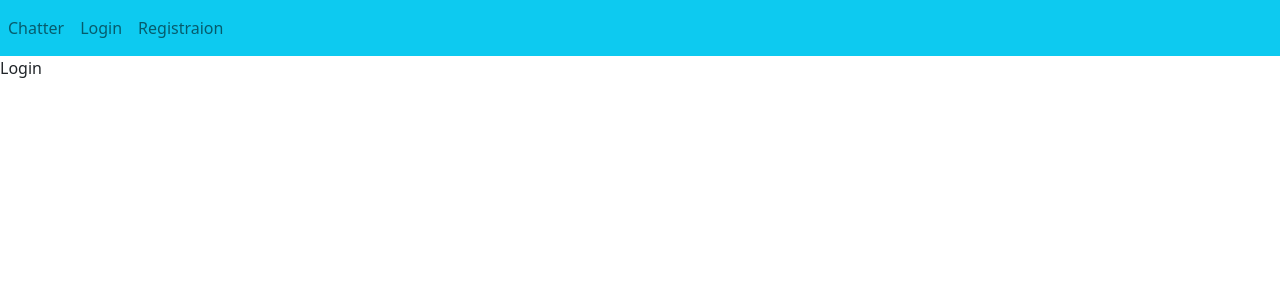
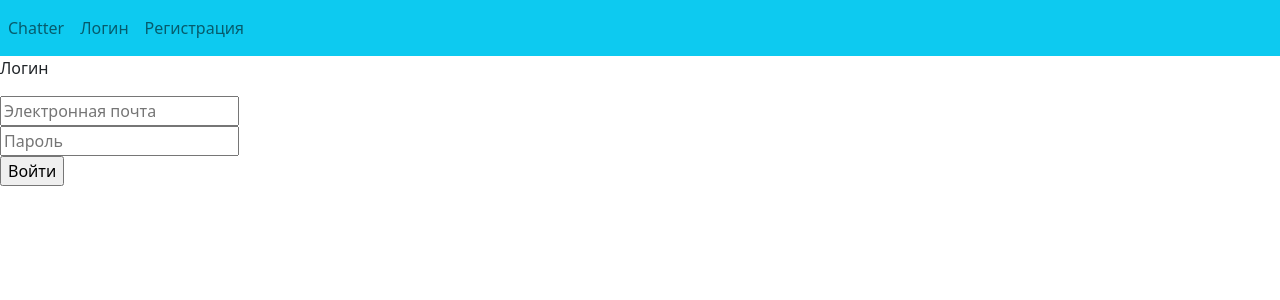
Before and after one commit to Cagey7/chatter, a Flask app: page /login in a window 1280 px wide. Shown: the top 300 px of the page. Run offline with Flask 3, Linux system fonts and the light colour scheme.

Commit message:
Added forms for login and registration

```diff
--- /dev/null
+++ b/app/auth/forms.py
@@ -0,0 +1,19 @@
+from flask_wtf import FlaskForm
+from wtforms import StringField, PasswordField, SubmitField, BooleanField
+from wtforms.validators import DataRequired, Email, EqualTo
+
+
+class LoginForm(FlaskForm):
+    """Flask wtf login class"""
+    email = StringField("Электронная почта", validators=[DataRequired("Введите электронную почту"), Email("Неправильный формат электронной почты")])
+    password = PasswordField("Пароль", validators=[DataRequired()])
+    remember_me = BooleanField("Запомнить меня")
+    submit = SubmitField("Войти")
+
+
+class RegistrationForm(FlaskForm):
+    """Flask wtf registration class"""
+    email = StringField("Электронная почта", validators=[DataRequired(), Email("Неправильный формат электронной почты")])
+    password = PasswordField("Пароль", validators=[DataRequired(), EqualTo("confirm_password", message="Пароли не совпадают")])
+    confirm_password = PasswordField("Подтвердите пароль", validators=[DataRequired()])
+    submit = SubmitField("Зарегистрироваться")
--- a/app/auth/views.py
+++ b/app/auth/views.py
@@ -1,12 +1,15 @@
 from flask import render_template
 from . import auth
+from .forms import *
 
 
 @auth.route("/login", methods=["GET", "POST"])
 def login():
-    return render_template("auth/login.html")
+    form = LoginForm()
+    return render_template("auth/login.html", form=form)
 
 
 @auth.route("/register", methods=["GET", "POST"])
 def register():
-    return render_template("auth/register.html")
+    form = RegistrationForm()
+    return render_template("auth/register.html", form=form)
--- a/app/templates/auth/login.html
+++ b/app/templates/auth/login.html
@@ -1,9 +1,21 @@
 {% extends "base.html" %}
 
 {% block title %}
-    <title>Login</title>
+    <title>Логин</title>
 {% endblock %}
 
 {% block content %}
-    <p>Login</p>
+    <p>Логин</p>
+    <form action="/login", method="post">
+        {{ form.hidden_tag() }}
+        <div>
+            {{ form.email(placeholder="Электронная почта")}}
+        </div>
+        <div>
+            {{ form.password(placeholder="Пароль")}}
+        </div>
+        <div>
+            {{ form.submit(type="submit") }}
+        </div>
+    </form>
 {% endblock %}
--- a/app/templates/base.html
+++ b/app/templates/base.html
@@ -14,8 +14,8 @@
         <nav class="navbar navbar-expand-sm navbar-white bg-info">
             <div class="navbar-nav">
                 <a class="nav-item nav-link" href="#">Chatter</a>
-                <a class="nav-item nav-link" href="#">Login</a>
-                <a class="nav-item nav-link" href="#">Registraion</a>
+                <a class="nav-item nav-link" href="#">Логин</a>
+                <a class="nav-item nav-link" href="#">Регистрация</a>
             </div>
         </nav>
         {% block content %}{% endblock %}
--- a/requirements.txt
+++ b/requirements.txt
@@ -2,3 +2,5 @@ Flask==2.2.2
 python-dotenv==0.21.0
 Flask-SQLAlchemy==3.0.3
 psycopg2==2.9.5
+Flask-WTF==1.1.1
+email-validator==1.3.1
```
Also changed, not shown: app/templates/auth/register.html (+17 -2 lines).
